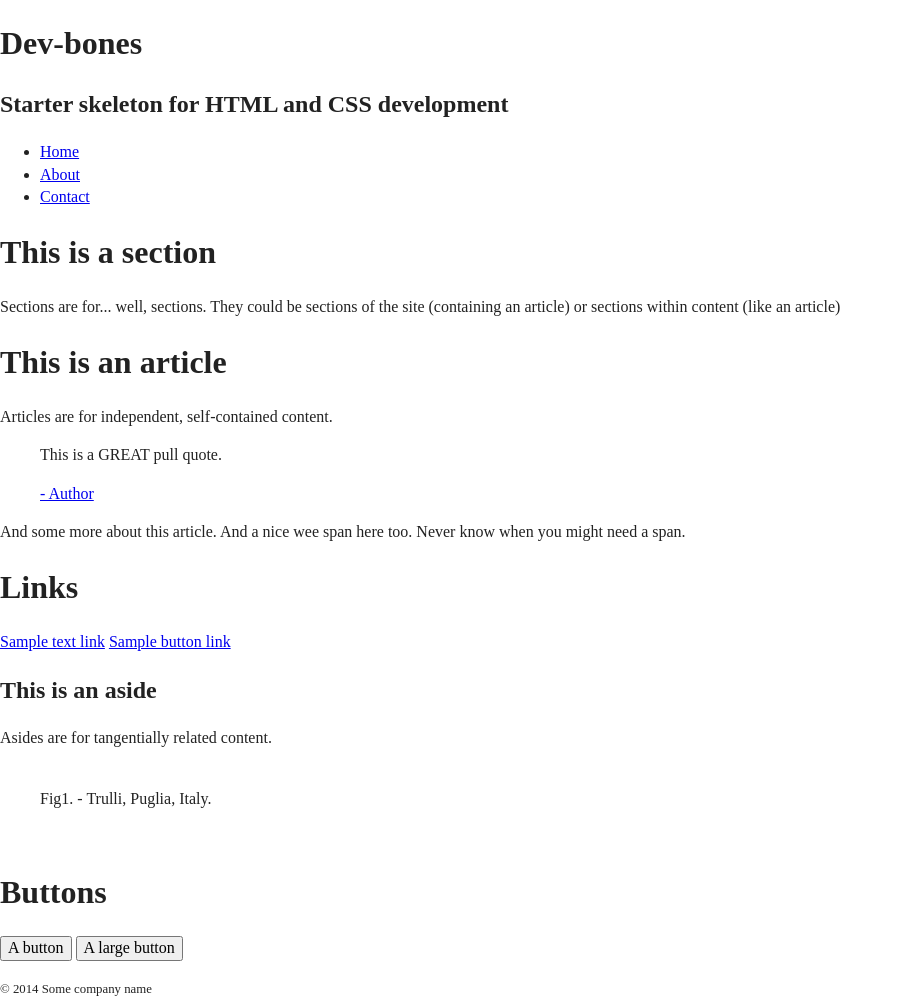
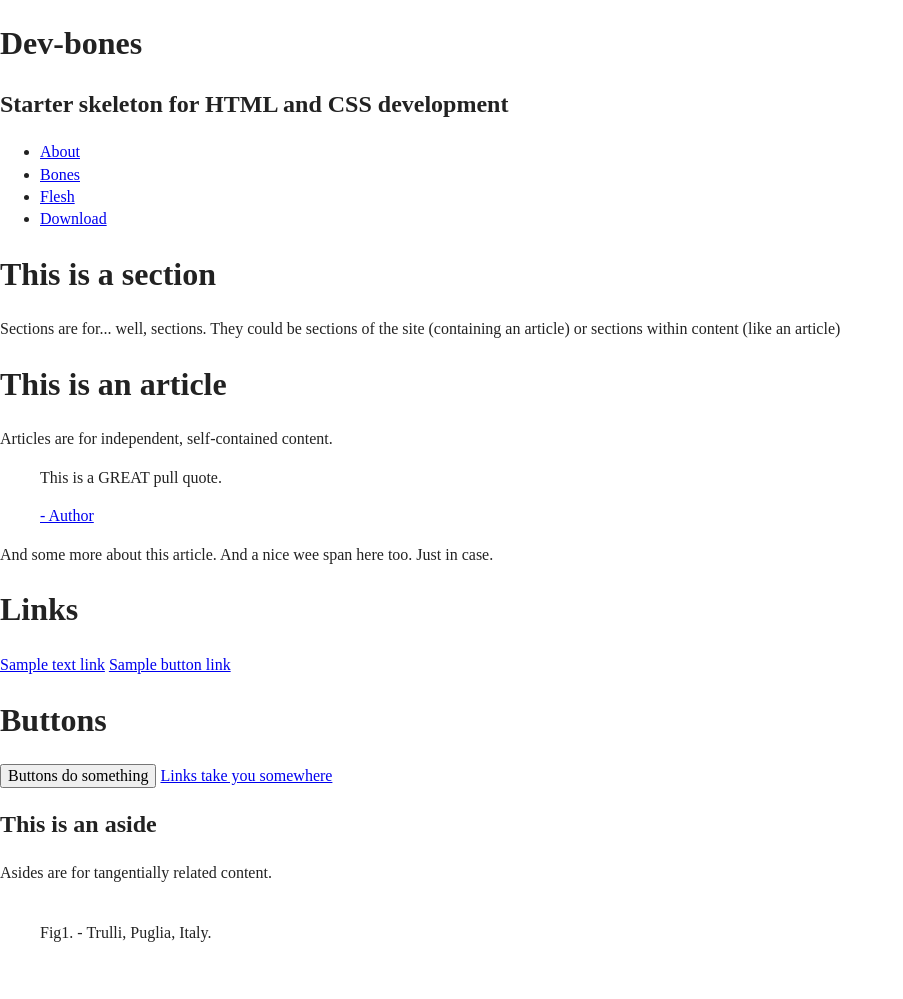
Before and after one commit to SaysKez/dev-bones, a website: page flesh/bones.html in a window 1280 px wide. Shown: the top 999 px of the page, without its empty margins (0-903 px from the left). Drawn offline with nearby package versions, Linux system fonts and the light colour scheme; files that its build step writes are made by us from their sources; files whose address does not match are found by name.

Commit message:
updated bones

```diff
--- a/flesh/bones.html
+++ b/flesh/bones.html
@@ -4,7 +4,6 @@
 <head>
   <meta charset="utf-8">
   <title></title>
-  <meta name="description" content="">
   <meta name="viewport" content="width=device-width, initial-scale=1">
 
   <meta name="author" content="Kezie Todd" />
@@ -34,9 +33,10 @@
 
   <nav>
     <ul>
-      <li> <a href="#" title="Home">Home</a> </li>
-      <li> <a href="#" title="About">About</a> </li>
-      <li> <a href="#" title="Contact">Contact</a> </li>
+      <li> <a href="#" title="Home">About</a> </li>
+      <li> <a href="#" title="About">Bones</a> </li>
+      <li> <a href="#" title="Contact">Flesh</a> </li>
+      <li> <a href="#" title="Contact">Download</a> </li>
     </ul>
   </nav>
 
@@ -55,13 +55,19 @@
         </p>
         <a href="#">- Author</a>
     </blockquote>
-    <p>And some more about this article. And <span>a nice wee span here too.</span> Never know when you might need a span.</p>
+    <p>And some more about this article. And <span>a nice wee span here too.</span> Just in case.</p>
   </article>
 
   <section>
       <h1>Links</h1>
       <a href="#">Sample text link</a>
       <a href="#">Sample button link</a>
+  </section>
+
+  <section>
+    <h1>Buttons</h1>
+    <button>Buttons do something</button>
+    <a href="#">Links take you somewhere</a>
   </section>
 
   <aside>
@@ -80,12 +86,6 @@
           <img src="" alt="">
         </picture>
   </figure>
-
-  <section>
-    <h1>Buttons</h1>
-    <button>A button</button>
-    <button>A large button</button>
-  </section>
 </main>
 
   <footer>
--- /dev/null
+++ b/flesh/flesh.css
@@ -0,0 +1,57 @@
+/* Table of Contents
+
+-- GENERAL --
+0. CSS Reset
+1. Universal styling
+    1.1 Typography
+    1.2 Links & Buttons
+    1.3 Images
+2. Nav
+3. Flexbox
+4. Grid
+
+-- Media Queries --
+1. Elements
+    1.1 Images
+2. Tablet
+3. Mobile
+*/
+
+/* 0. CSS RESET */
+* {
+    padding: 0;
+    margin: 0;
+    font-size: 100%;
+    line-height: 1em;
+}
+
+/* 1. UNIVERSAL STYLING */
+body {
+    width: 100%;
+    overflow-y: hidden;
+}
+
+/* 1.1 Typography */
+
+/* 1.2 Links & Buttons */
+a {
+    text-decoration: none;
+    -webkit-transition: all 0.2s ease-in-out;
+    transition: all 0.2s ease-in-out;
+}
+
+a:hover {
+    color: lightblue;
+}
+
+a:visited {
+    color: darkblue;
+}
+
+/* 1.3 Images */
+
+/* 2. Nav */
+nav ul li {
+    display: inline;
+    list-style: none;
+}
```
Also changed, not shown: big-bones/index.html (+0 -1 lines), README.md.
